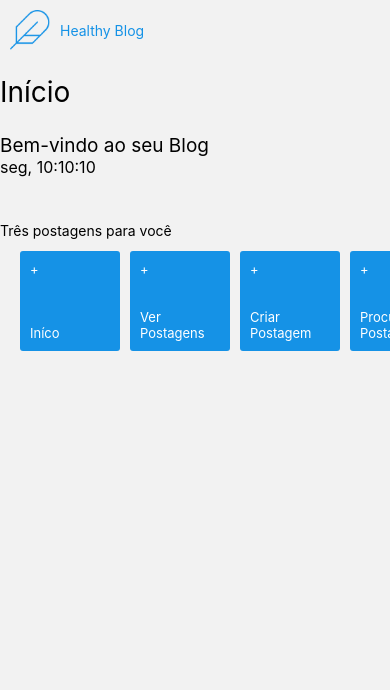
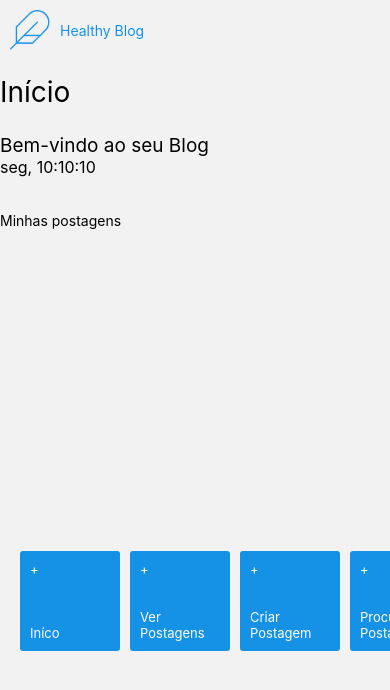
Before and after one commit to danieljuniorce/healthy-blog-teste-frontend-plantao-ativo, a React Native app: screen / in a window 390 px wide. Shown: the top 690 px of the page. Built offline with nearby package versions, Linux system fonts and the light colour scheme.

Commit message:
ajuste ao adicionar novos posts, favoritar e deletar postagem

```diff
--- a/package.json
+++ b/package.json
@@ -14,7 +14,6 @@
     "@react-navigation/native": "^6.0.4",
     "@react-navigation/native-stack": "^6.2.2",
     "@react-navigation/stack": "^6.0.9",
-    "@types/react-native-vector-icons": "^6.4.9",
     "axios": "^0.22.0",
     "lottie-ios": "3.2.3",
     "lottie-react-native": "^4.1.3",
@@ -36,6 +35,7 @@
     "@types/axios": "^0.14.0",
     "@types/jest": "^26.0.23",
     "@types/react-native": "^0.65.0",
+    "@types/react-native-vector-icons": "^6.4.9",
     "@types/react-redux": "^7.1.18",
     "@types/react-test-renderer": "^17.0.1",
     "@types/redux": "^3.6.0",
--- a/src/pages/Create/index.tsx
+++ b/src/pages/Create/index.tsx
@@ -48,7 +48,7 @@ export default function Create({ navigation }) {
       setTitle('');
     } catch (e) {}
 
-    return navigation.replace('List');
+    return navigation.replace('Main');
   }
 
   return (
--- a/src/pages/Main/index.tsx
+++ b/src/pages/Main/index.tsx
@@ -1,6 +1,6 @@
 import React from 'react';
-//import { useSelector } from 'react-redux';
-//import { RootState } from '../../store';
+import { useSelector } from 'react-redux';
+import { RootState } from '../../store';
 
 import {
   Container,
@@ -9,10 +9,11 @@ import {
   SubTitlePrimary,
   SubInfos,
   FavoriteTitlePost,
+  PostsContainer,
 } from './styled';
 
 import HeaderComponent from '../../components/Header';
-//import FieldComponent from '../../components/Field';
+import FieldComponent from '../../components/Field';
 import Tabs from '../../components/Tab';
 
 interface IFavorite {
@@ -23,7 +24,7 @@ interface IFavorite {
 }
 
 export default function Main() {
-  //const favorites = useSelector((state: RootState) => state.favorites);
+  const posts = useSelector((state: RootState) => state.posts);
 
   return (
     <>
@@ -35,7 +36,20 @@ export default function Main() {
           <SubInfos>seg, 10:10:10</SubInfos>
         </SubTitleView>
 
-        <FavoriteTitlePost>Três postagens para você</FavoriteTitlePost>
+        <FavoriteTitlePost>Minhas postagens</FavoriteTitlePost>
+
+        <PostsContainer
+          data={posts}
+          renderItem={({ item }: any) => (
+            <FieldComponent
+              key={item.id}
+              title={item.title}
+              body={item.body}
+              favorite={item.favorite}
+              item={item}
+            />
+          )}
+        />
       </Container>
 
       <Tabs />
--- a/src/pages/Main/styled.tsx
+++ b/src/pages/Main/styled.tsx
@@ -19,7 +19,12 @@ const SubInfos = styled.Text`
 `;
 
 const FavoriteTitlePost = styled.Text`
-  margin-top: 45px;
+  margin-top: 35px;
+`;
+
+const PostsContainer = styled.FlatList`
+  height: 300px;
+  margin-top: 10px;
 `;
 
 export {
@@ -29,4 +34,5 @@ export {
   SubTitlePrimary,
   SubInfos,
   FavoriteTitlePost,
+  PostsContainer,
 };
--- a/src/pages/View/index.tsx
+++ b/src/pages/View/index.tsx
@@ -25,7 +25,6 @@ import { delPost } from '../../store/posts';
 export default function View({ route, navigation }: any) {
   const dispatch = useDispatch();
   const favorites = useSelector((state: RootState) => state.favorites);
-
   const [post, setPost]: any = useState({});
   const [favorite, setFavorite]: any = useState([]);
 
@@ -36,16 +35,16 @@ export default function View({ route, navigation }: any) {
       setFavorite(favorites.filter(fav => fav.id === route.params.item.id)),
     );
     // eslint-disable-next-line react-hooks/exhaustive-deps
-  }, [route.params.id, favorites]);
+  }, [route.params.id]);
 
-  function handleDeletePost() {
+  async function handleDeletePost() {
     dispatch(delPost(post.id));
     setPost({});
-    navigation.replace('List');
+    navigation.replace('Main');
     return;
   }
 
-  function handleFavoritePost() {
+  async function handleFavoritePost() {
     if (favorite[0]) {
       dispatch(delFavorite(post.id));
       setFavorite([]);
```
Also changed, not shown: src/pages/Favorite/index.tsx (+2 -17 lines), 2 other files (tests, documents, lock files or other folders).
